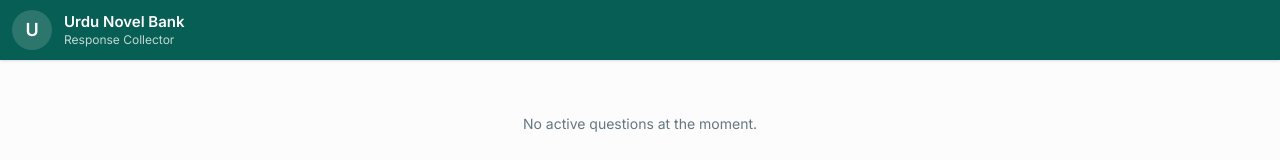
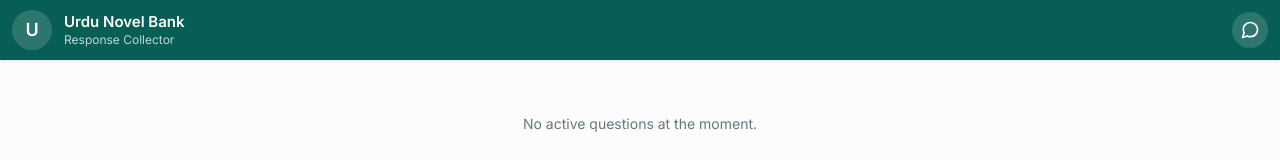
Before and after one commit to theusmandev/UNB-QNA, a React (Vite) app: page / in a window 1280 px wide. Shown: the top 160 px of the page. Built offline with nearby package versions, Linux system fonts and the light colour scheme; no server answers; the database is empty; a web font is replaced by a local one.

Commit message:
add whatsapp channel button

```diff
--- a/src/pages/Home.tsx
+++ b/src/pages/Home.tsx
@@ -141,9 +141,23 @@
     })
   } catch {}
 
+  const rightHeader = (
+    <a
+      href="https://whatsapp.com/channel/0029VaurdEY0wajrnyeAl50Y"
+      target="_blank"
+      rel="noopener noreferrer"
+      className="flex h-9 w-9 flex-none items-center justify-center rounded-full bg-white/15 text-white transition-colors hover:bg-white/25 active:bg-white/30"
+      aria-label="WhatsApp Channel"
+    >
+      <svg width="20" height="20" viewBox="0 0 24 24" fill="none" stroke="currentColor" strokeWidth="2" strokeLinecap="round" strokeLinejoin="round">
+        <path d="M21 11.5a8.38 8.38 0 0 1-.9 3.8 8.5 8.5 0 0 1-7.6 4.7 8.38 8.38 0 0 1-3.8-.9L3 21l1.9-5.7a8.38 8.38 0 0 1-.9-3.8 8.5 8.5 0 0 1 4.7-7.6 8.38 8.38 0 0 1 3.8-.9h.5a8.48 8.48 0 0 1 8 8v.5z"></path>
+      </svg>
+    </a>
+  )
+
   return (
     <div className="flex flex-col min-h-[100dvh] bg-white">
-      <Header subtitle="Response Collector" />
+      <Header subtitle="Response Collector" right={rightHeader} />
 
       {/* PWA Install Banner */}
       {!isInstalled && !dismissedInstall && (deferredPrompt || showIOSPrompt) && (
```
